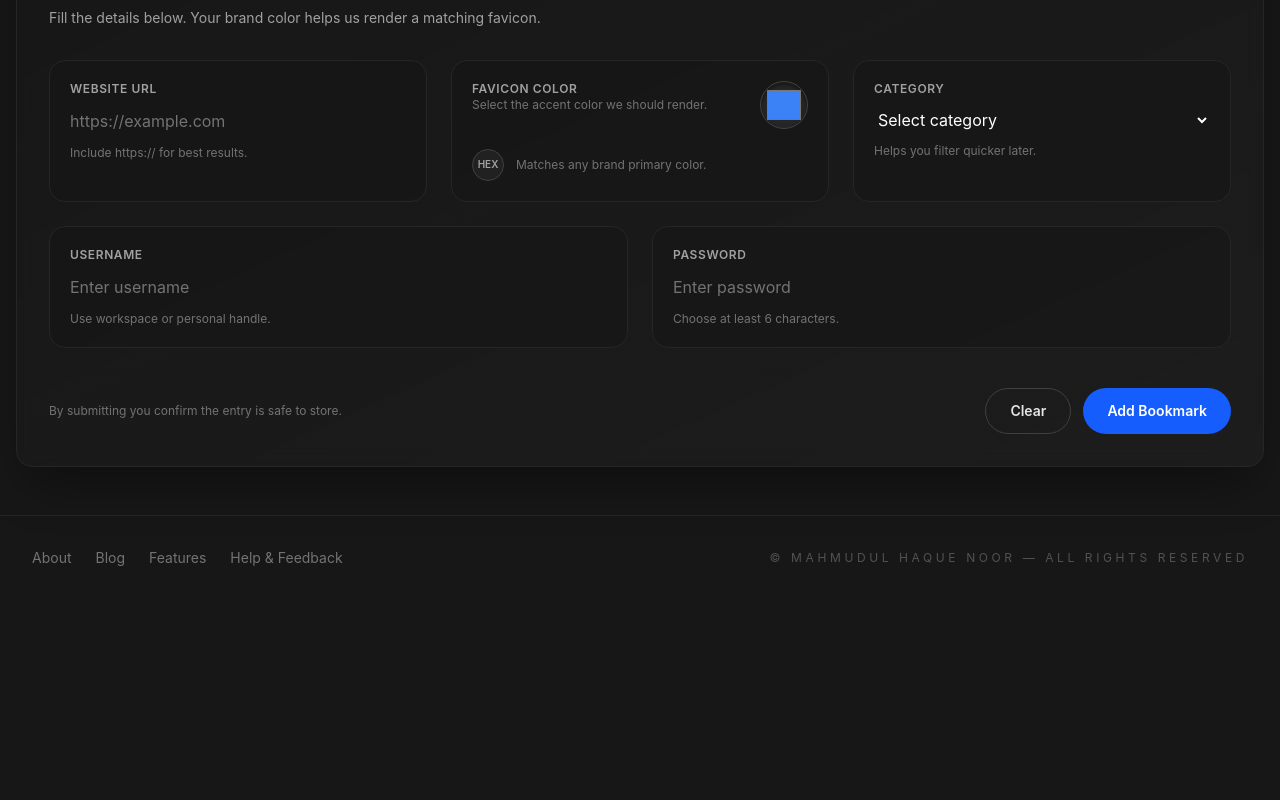
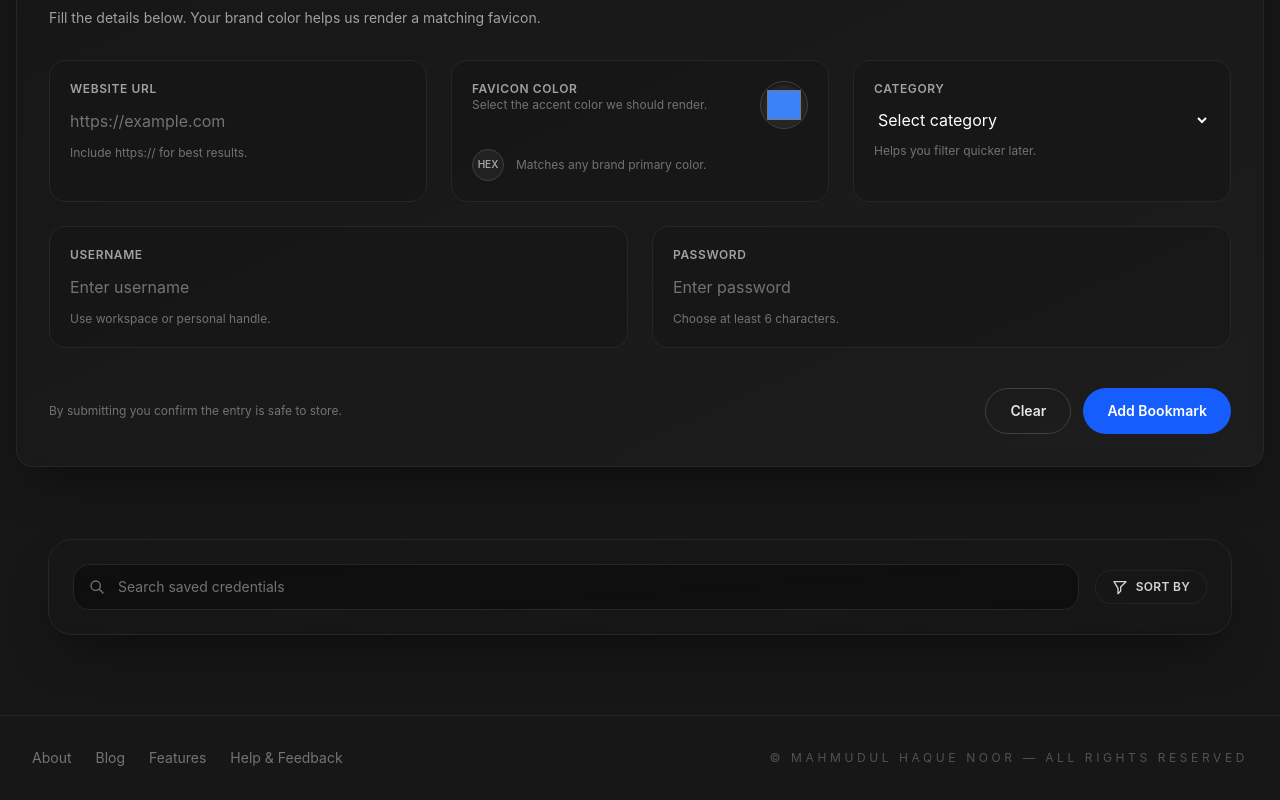
Before and after one commit to miavai649/value-manager, a React (Vite) app: page / in a window 1280 px wide. Shown: the part 354-1154 px from the top of the page. Before the commit the page ends 954 px from the top, so only its background shows below. Built offline with nearby package versions, Linux system fonts and the light colour scheme.

Commit message:
feat: add SearchAndSorting component and integrate it into App

```diff
--- a/src/App.jsx
+++ b/src/App.jsx
@@ -1,12 +1,23 @@
 import Footer from './components/layout/Footer';
 import Header from './components/layout/Header';
 import NewBookmark from './components/NewBookmark';
+import SearchAndSorting from './components/SearchAndSorting';
 
 function App() {
   return (
     <>
       <Header />
       <NewBookmark />
+
+      {/* main content */}
+      <main class='p-8'>
+        <div class='max-w-7xl mx-auto space-y-10 px-4'>
+          {/*    <!-- Search, Sort, and Filter Buttons --> */}
+          <SearchAndSorting />
+
+          {/* <!-- Password Cards Grid --> */}
+        </div>
+      </main>
       <Footer />
     </>
   );
--- /dev/null
+++ b/src/components/SearchAndSorting.jsx
@@ -0,0 +1,30 @@
+export default function SearchAndSorting() {
+  return (
+    <section className='rounded-3xl border border-neutral-800 bg-gradient-to-br from-neutral-900/80 to-neutral-900/40 p-6 shadow-2xl shadow-black/40 backdrop-blur'>
+      <div className='flex flex-col gap-4 lg:flex-row lg:items-center'>
+        {/* <!-- Search Bar --> */}
+        <label className='relative flex-1'>
+          <span className='pointer-events-none absolute left-4 top-1/2 -translate-y-1/2 text-neutral-500'>
+            <svg className='h-4 w-4' fill='none' stroke='currentColor' viewBox='0 0 24 24'>
+              <path stroke-linecap='round' stroke-linejoin='round' stroke-width='2' d='M21 21l-6-6m2-5a7 7 0 11-14 0 7 7 0 0114 0z'></path>
+            </svg>
+          </span>
+          <input
+            type='text'
+            placeholder='Search saved credentials'
+            className='w-full rounded-2xl border border-neutral-800 bg-neutral-950/60 py-3 pl-11 pr-4 text-sm text-white placeholder:text-neutral-500 transition focus:border-blue-500 focus:bg-neutral-950 focus:outline-none'
+          />
+        </label>
+
+        <div className='flex flex-wrap gap-2'>
+          <button className='inline-flex items-center gap-2 rounded-2xl border border-neutral-800/80 bg-neutral-900/80 px-4 py-2 text-xs font-semibold uppercase tracking-wide text-neutral-300 transition hover:border-blue-500 hover:text-white'>
+            <svg className='h-4 w-4' fill='none' stroke='currentColor' viewBox='0 0 24 24'>
+              <path stroke-linecap='round' stroke-linejoin='round' stroke-width='2' d='M3 4h18l-8 8v6l-4 4v-8z'></path>
+            </svg>
+            Sort by
+          </button>
+        </div>
+      </div>
+    </section>
+  );
+}
```
